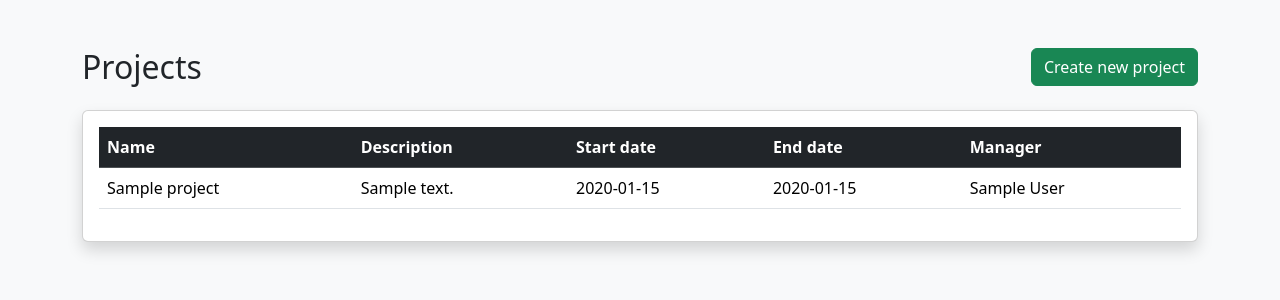
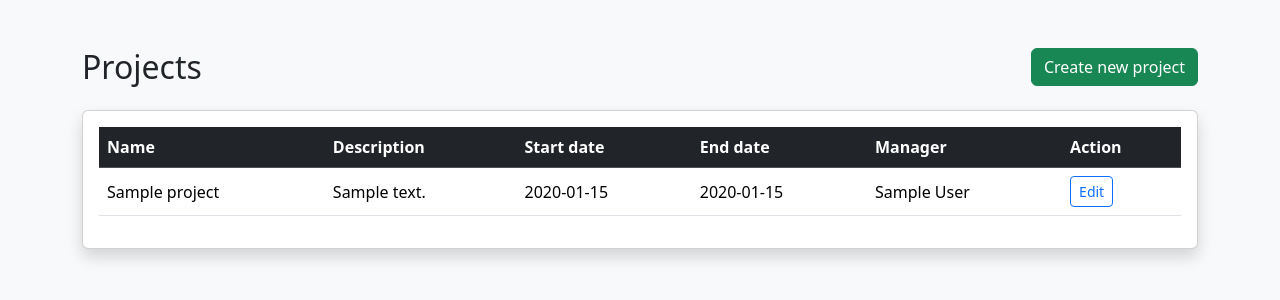
Before and after one commit to unvkvc/project-work-tracking-system, a PHP site: page /projects.php in a window 1280 px wide. Shown: the top 300 px of the page. Run offline with PHP 8.4, Linux system fonts and the light colour scheme; the visitor is signed in with stand-in values (Sample User, id 1); tables that the repository leaves empty hold one stand-in row (values such as "Sample post").

Commit message:
Add project edit page and status functionality

```diff
--- a/frontend/projects.php
+++ b/frontend/projects.php
@@ -51,6 +51,7 @@ $projects = $stmt->fetchAll();
                             <th>Start date</th>
                             <th>End date</th>
                             <th>Manager</th>
+                            <th>Action</th>
                         </tr>
                     </thead>
 
@@ -64,6 +65,10 @@ $projects = $stmt->fetchAll();
                                 <td>
                                     <?php echo $project['first_name'] . ' ' . $project['last_name']; ?>
                                 </td>
+                                <td>
+                                    <a href="edit_projects.php?id=<?php echo $project['id']; ?>" class="btn btn-sm btn-outline-primary">
+                                        Edit
+                                    </a>
                             </tr>
                         <?php endforeach; ?>
                     </tbody>
```
